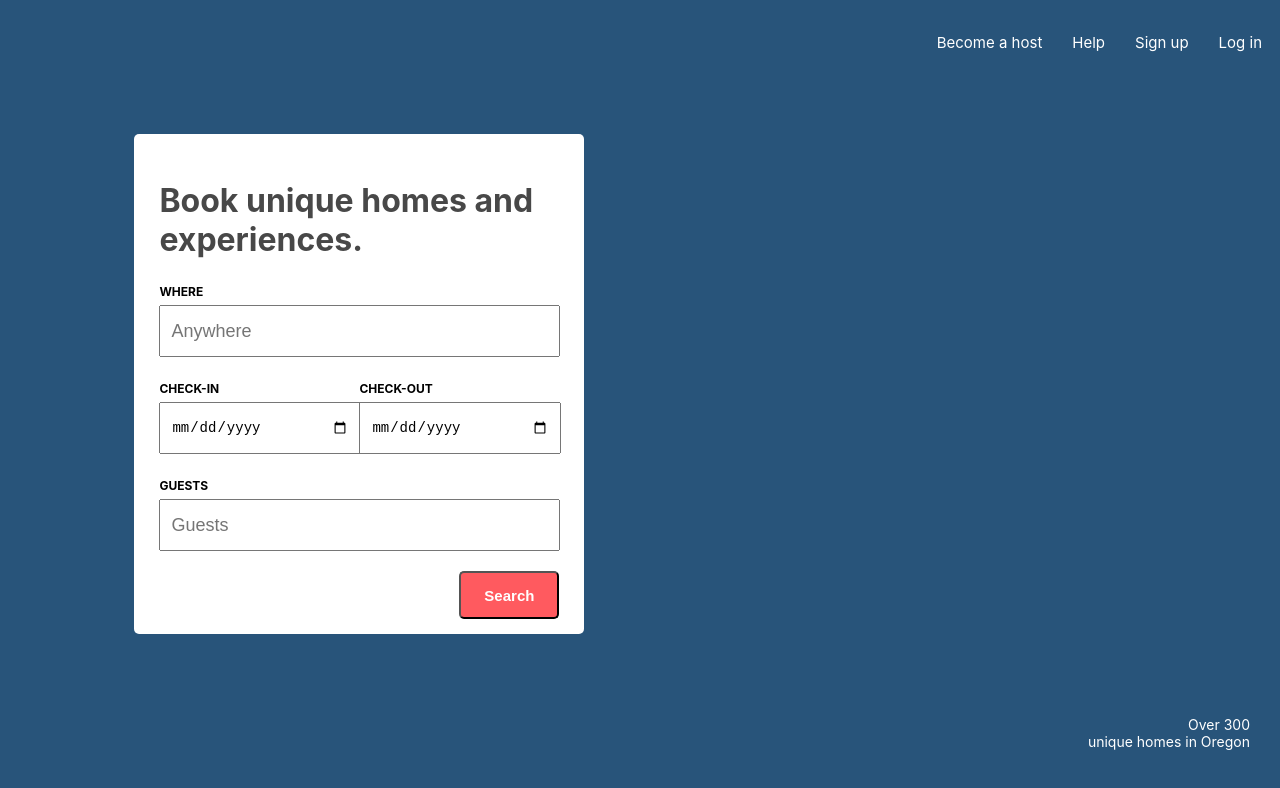
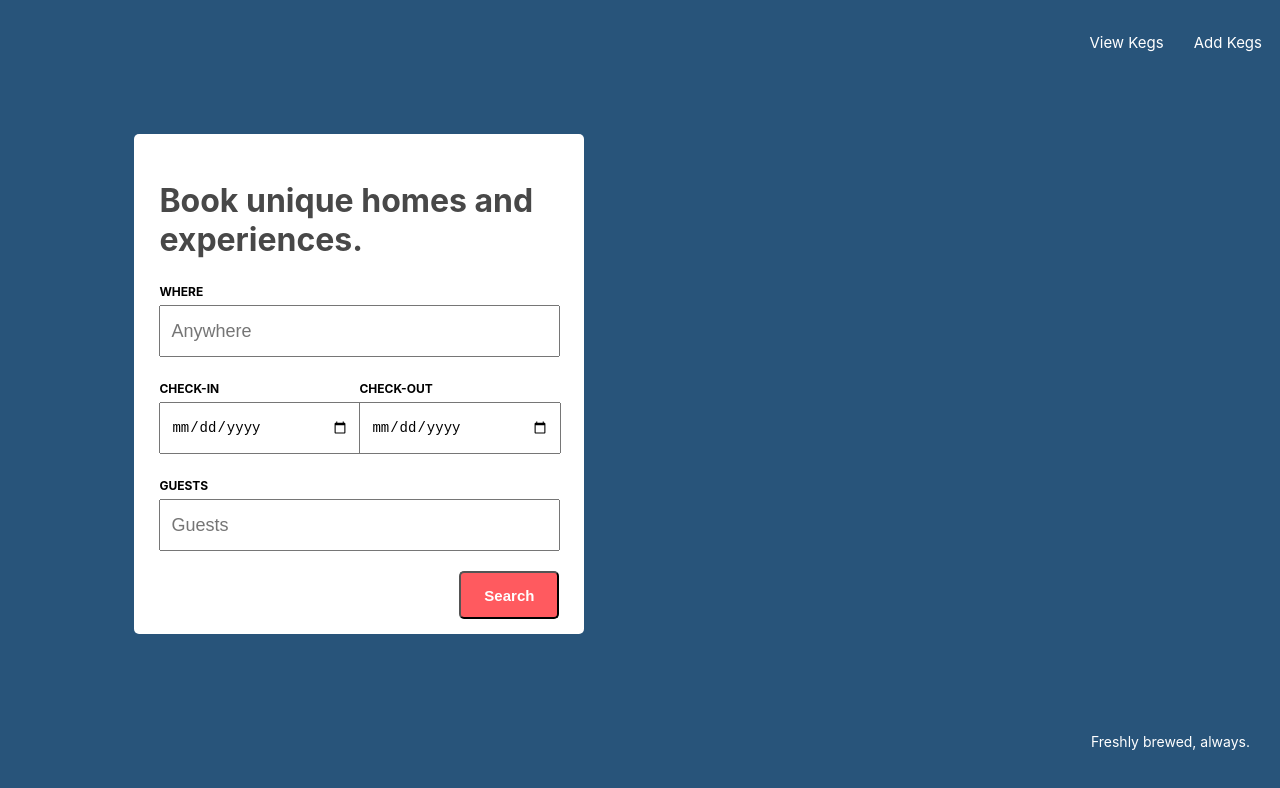
Before and after one commit to youngzliu/TapRoomReact, a React app: page /#/ in a window 1280 px wide. Shown: the top 788 px of the page. Built offline with nearby package versions, Linux system fonts and the light colour scheme.

Commit message:
add routing to new keg component.

```diff
--- a/src/components/App.jsx
+++ b/src/components/App.jsx
@@ -3,6 +3,7 @@ import { Switch, Route } from "react-router-dom";
 import Home from "./Home";
 import SearchResults from "./SearchResults";
 import Error404 from "./Error404";
+import NewKeg from "./NewKeg";
 
 function App() {
   return (
@@ -17,7 +18,7 @@ function App() {
       </style>
       <Switch>
         <Route exact path="/" component={Home} />
-        <Route exact path="/search" component={SearchResults} />
+        <Route exact path="/new" component={NewKeg} />
         <Route component={Error404} />
       </Switch>
     </div>
--- a/src/components/Footer.jsx
+++ b/src/components/Footer.jsx
@@ -22,11 +22,7 @@ export default function Footer() {
           }
         `}
       </style>
-      <p className="footer">
-        Over 300
-        <br />
-        unique homes in Oregon
-      </p>
+      <p className="footer">Freshly brewed, always.</p>
     </div>
   );
 }
--- /dev/null
+++ b/src/components/NewKeg.jsx
@@ -0,0 +1,10 @@
+import React from "react";
+import Form from "./Form";
+
+export default function NewKeg() {
+  return (
+    <div>
+      <Form />
+    </div>
+  );
+}
--- a/src/components/RightSide.jsx
+++ b/src/components/RightSide.jsx
@@ -1,6 +1,11 @@
 import React from "react";
+import { Link } from "react-router-dom";
 
 export default function RightSide() {
+  let linkStyle = {
+    textDecoration: "none"
+  };
+
   return (
     <div>
       <style jsx>
@@ -23,7 +28,7 @@ export default function RightSide() {
           }
 
           .first p:hover {
-            border-bottom: 2px solid white; /* Or whatever color you want */
+            border-bottom: 2px solid white;
             padding-bottom: 30px;
             cursor: pointer;
           }
@@ -32,16 +37,14 @@ export default function RightSide() {
 
       <div className="container">
         <div className="first">
-          <p>Become a host</p>
+          <Link to="/" style={linkStyle}>
+            <p>View Kegs</p>
+          </Link>
         </div>
         <div className="first">
-          <p>Help</p>
-        </div>
-        <div className="first">
-          <p>Sign up</p>
-        </div>
-        <div className="first">
-          <p>Log in</p>
+          <Link to="/new" style={linkStyle}>
+            <p>Add Kegs</p>
+          </Link>
         </div>
       </div>
     </div>
--- a/src/components/RightSideYoung.jsx
+++ /dev/null
@@ -1,49 +0,0 @@
-import React from "react";
-
-export default function RightSideYoung() {
-  return (
-    <div>
-      <style jsx>
-        {`
-          .first {
-            display: inline-block;
-            padding: 10px 10px 0px 10px;
-            margin-left: 10px;
-          }
-
-          .container {
-            text-align: right;
-          }
-
-          .first p {
-            font-size: 15px;
-            color: #515151;
-            padding-bottom: 30px;
-            border-bottom: 2px solid transparent;
-          }
-
-          .first p:hover {
-            border-bottom: 2px solid black; /* Or whatever color you want */
-            padding-bottom: 30px;
-            cursor: pointer;
-          }
-        `}
-      </style>
-
-      <div className="container">
-        <div className="first">
-          <p>Become a host</p>
-        </div>
-        <div className="first">
-          <p>Help</p>
-        </div>
-        <div className="first">
-          <p>Sign up</p>
-        </div>
-        <div className="first">
-          <p>Log in</p>
-        </div>
-      </div>
-    </div>
-  );
-}
--- a/src/components/SearchResults.jsx
+++ b/src/components/SearchResults.jsx
@@ -1,5 +1,4 @@
 import React from "react";
-import RightSideYoung from "./RightSideYoung";
 import LeftSide from "./LeftSide";
 import Explore from "./Explore";
 
```
